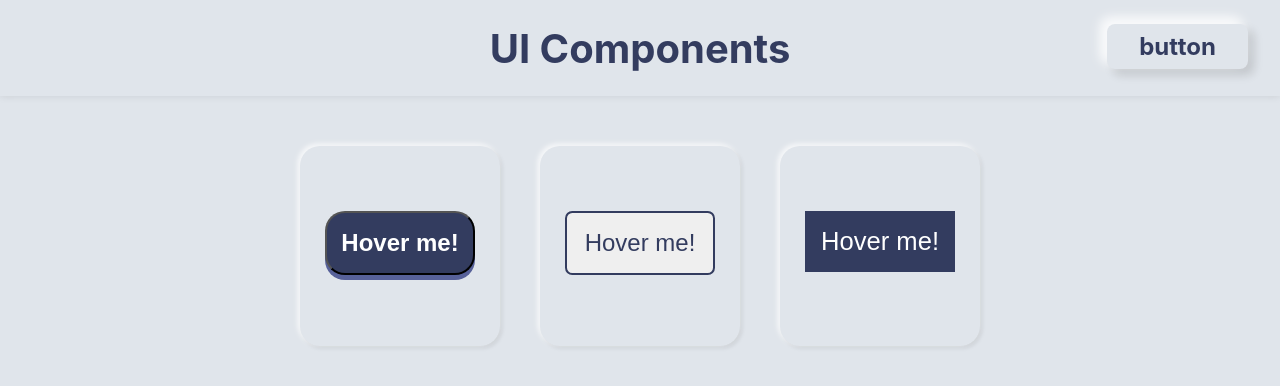
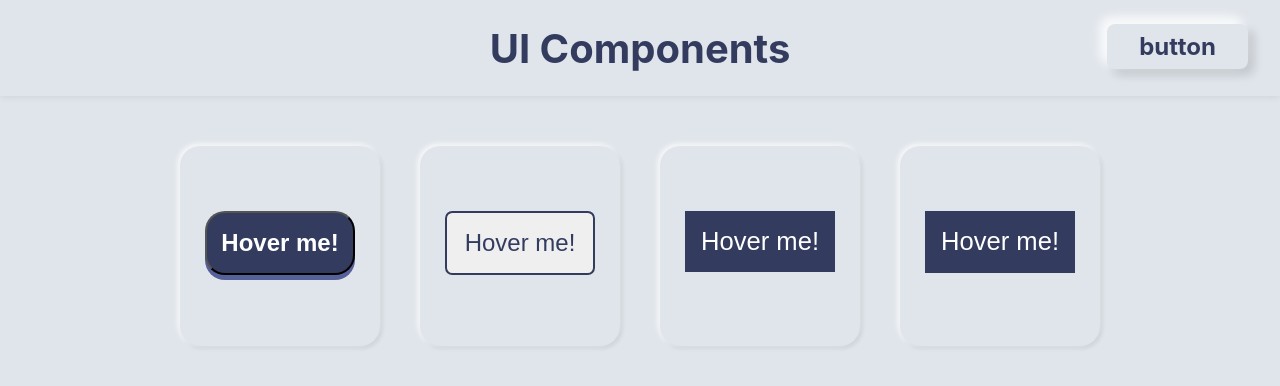
Before and after one commit to toffyui/ui-components, a React (Create React App) app: page /button in a window 1280 px wide. Shown: the top 386 px of the page. Built offline with nearby package versions, Linux system fonts and the light colour scheme.

Commit message:
chore::+1: add button4 && fix button3

```diff
--- a/src/components/button/button3.ts
+++ b/src/components/button/button3.ts
@@ -8,7 +8,7 @@ export const button3: styleModel = {
   border: none;
   position: relative;
   font-size: 1.6em;
-  transition: 1s ease all;
+  transition: 0.6s ease all;
   outline: none;
   margin: 65px auto;
   width: 150px;
@@ -18,8 +18,8 @@ export const button3: styleModel = {
     color: #333c5f;
     &::before,
     &::after {
-    width: 100%;
-    transition: 1s ease all;
+      width: 100%;
+      transition: 0.6s ease all;
     }
   }
   &::before,
@@ -31,7 +31,7 @@ export const button3: styleModel = {
     height: 2px;
     width: 0;
     background: #333c5f;
-    transition: 0.5s ease all;
+    transition: 0.3s ease all;
   }
   &::after {
     right: inherit;
--- /dev/null
+++ b/src/components/button/button4.ts
@@ -0,0 +1,47 @@
+import { styleModel } from "models/styleModel";
+
+export const button4: styleModel = {
+  title: "button4",
+  scss: `.button4 {
+  position: relative;
+  z-index: 2;
+  outline: none;
+  border: 2px solid #333c5f;
+  box-sizing: border-box;
+  color: #fff;
+  font-size: 1.6em;
+  margin: 65px auto;
+  width: 150px;
+  padding: 0.9rem 0;
+  &:hover {
+    background: #fff;
+    border-color: #333c5f;
+    color: #333c5f;
+    &::before,
+    &::after {
+    width: 0;
+    background: #333c5f;
+    }
+  }
+  &::before,
+  &::after {
+    content: "";
+    position: absolute;
+    z-index: -1;
+    display: block;
+    top: 0;
+    width: 50%;
+    height: 100%;
+    background: #333c5f;
+    -webkit-transition: all 0.5s;
+    transition: all 0.5s;
+  }
+  &::before {
+    right: 0;
+  }
+  &::after {
+    left: 0;
+  }
+}
+`,
+} as const;
--- a/src/components/button/index.ts
+++ b/src/components/button/index.ts
@@ -1,6 +1,7 @@
 import { button1 } from "components/button/button1";
 import { button2 } from "components/button/button2";
 import { button3 } from "components/button/button3";
+import { button4 } from "components/button/button4";
 import { styleModel } from "models/styleModel";
 
-export const buttons: styleModel[] = [button1, button2, button3];
+export const buttons: styleModel[] = [button1, button2, button3, button4];
--- a/src/styles/components/button/button3.scss
+++ b/src/styles/components/button/button3.scss
@@ -4,7 +4,7 @@
   border: none;
   position: relative;
   font-size: 1.6em;
-  transition: 1s ease all;
+  transition: 0.6s ease all;
   outline: none;
   margin: 65px auto;
   width: 150px;
@@ -15,7 +15,7 @@
     &::before,
     &::after {
       width: 100%;
-      transition: 1s ease all;
+      transition: 0.6s ease all;
     }
   }
   &::before,
@@ -27,7 +27,7 @@
     height: 2px;
     width: 0;
     background: #333c5f;
-    transition: 0.5s ease all;
+    transition: 0.3s ease all;
   }
   &::after {
     right: inherit;
--- /dev/null
+++ b/src/styles/components/button/button4.scss
@@ -0,0 +1,41 @@
+.button4 {
+  position: relative;
+  z-index: 2;
+  outline: none;
+  border: 2px solid #333c5f;
+  box-sizing: border-box;
+  color: #fff;
+  font-size: 1.6em;
+  margin: 65px auto;
+  width: 150px;
+  padding: 0.9rem 0;
+  &:hover {
+    background: #fff;
+    border-color: #333c5f;
+    color: #333c5f;
+    &::before,
+    &::after {
+      width: 0;
+      background: #333c5f;
+    }
+  }
+  &::before,
+  &::after {
+    content: "";
+    position: absolute;
+    z-index: -1;
+    display: block;
+    top: 0;
+    width: 50%;
+    height: 100%;
+    background: #333c5f;
+    -webkit-transition: all 0.5s;
+    transition: all 0.5s;
+  }
+  &::before {
+    right: 0;
+  }
+  &::after {
+    left: 0;
+  }
+}
--- a/src/styles/styles.scss
+++ b/src/styles/styles.scss
@@ -12,3 +12,4 @@
 @import "styles/components/button/button1.scss";
 @import "styles/components/button/button2.scss";
 @import "styles/components/button/button3.scss";
+@import "styles/components/button/button4.scss";
```
